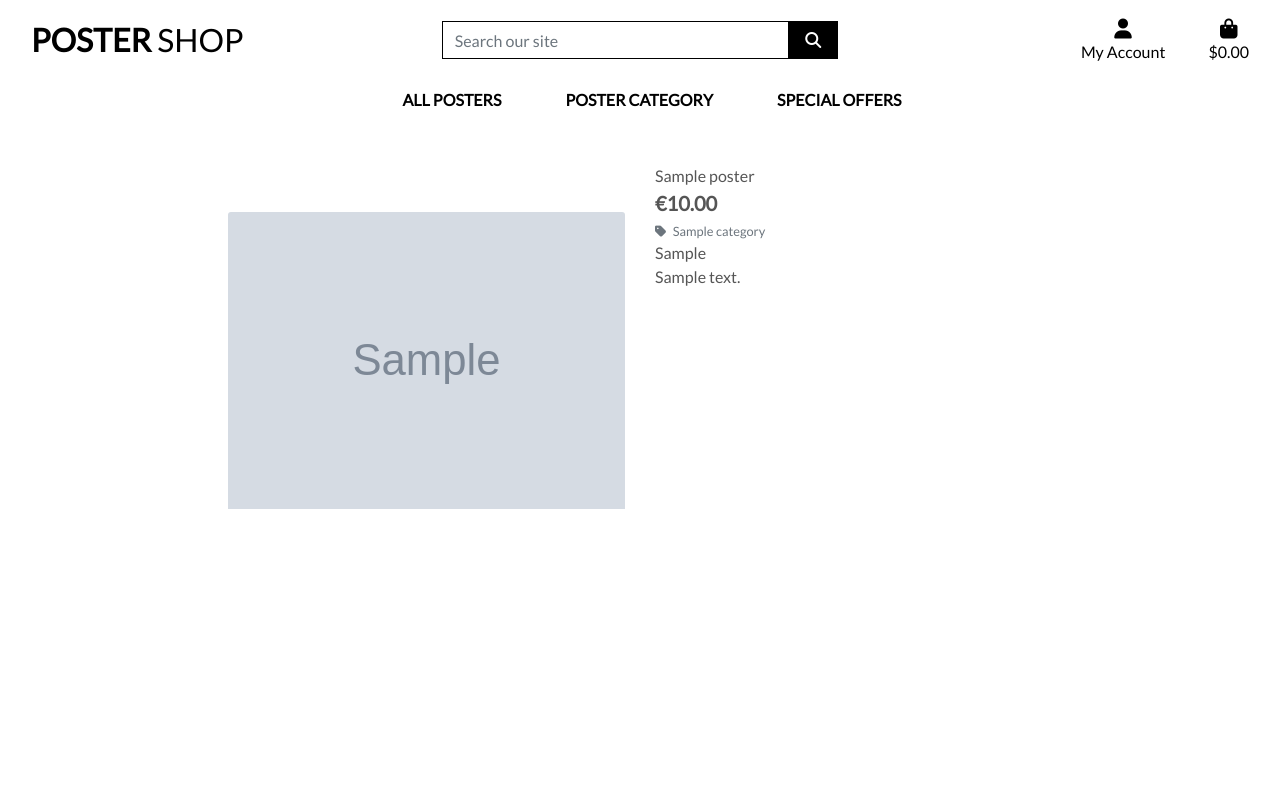
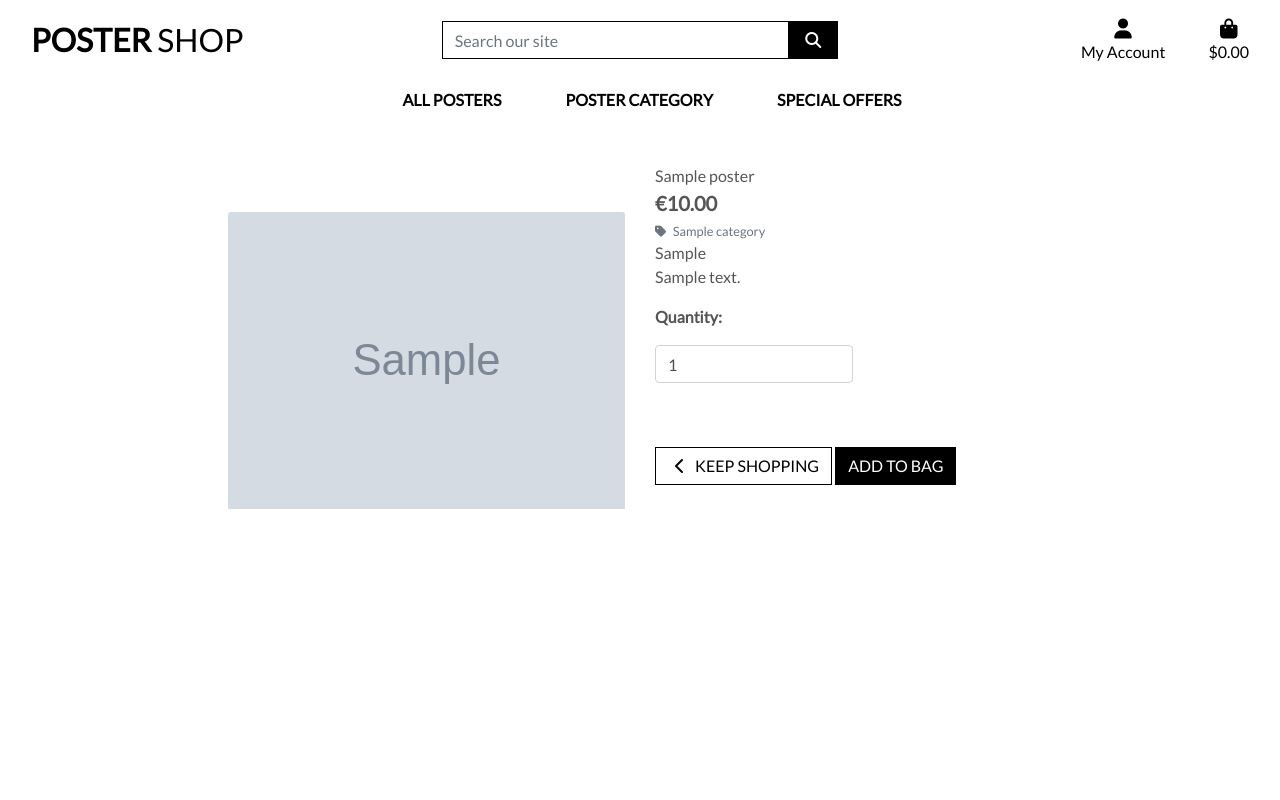
Before and after one commit to slbabin/poster-shop-gp, a Django app: page /posters/1 in a window 1280 px wide. Run offline with Django 3.2, Linux system fonts and the light colour scheme; tables that the repository leaves empty hold one stand-in row (values such as "Sample post"); grey boxes marked "Sample" are stand-in pictures; some libraries are stand-ins or nearby versions.

Commit message:
Added to bag funtion

```diff
--- a/bag/urls.py
+++ b/bag/urls.py
@@ -3,6 +3,7 @@ from . import views
 
 urlpatterns = [
     path('', views.view_bag, name='view_bag' ),
+    path('add/<item_id>', views.add_to_bag, name='add_to_bag' ),
 
 
 ]
--- a/products/templates/products/poster_detail.html
+++ b/products/templates/products/poster_detail.html
@@ -40,6 +40,31 @@
                 {% endif %}
                 <p class="mb-0">{{ poster.artist }}</p>
                 <p class="mb-0">{{ poster.description }}</p>
+
+                <form class="form" action="{% url 'add_to_bag' poster.id %}" method="POST">
+                    {% csrf_token %}
+                    <div class="form-row">
+                        <div class="col-12">
+                            <p class="mt-3"><strong>Quantity:</strong></p>
+                            <div class="form-group w-50">
+                                <div class="input-group">
+                                    <input class="form-control qty_input" type="number" name="quantity" value="1" min="1" max="99" data-item_id="{{ poster.id }}" id="id_qty_{{ poster.id }}">
+                                </div>
+                            </div>
+                        </div>
+
+                        <div class="col-12">
+                            <a href="{% url 'posters' %}" class="btn btn-outline-black rounded-0 mt-5">
+                                <span class="icon">
+                                    <i class="fas fa-chevron-left"></i>
+                                </span>
+                                <span class="text-uppercase">Keep Shopping</span>
+                            </a>
+                            <input type="submit" class="btn btn-black rounded-0 text-uppercase mt-5" value="Add to Bag">
+                        </div>
+                        <input type="hidden" name="redirect_url" value="{{ request.path }}">
+                    </div>
+                </form>
             </div>
         </div>
 
--- a/static/css/base.css
+++ b/static/css/base.css
@@ -36,6 +36,12 @@ body {
 .btn-black {
     background: black;
     color: white;
+
+}
+.btn-outline-black {
+    background: white;
+    color: black !important;
+    border: 1px solid black;
 }
 
 .shop-now-button:hover,
```
Also changed, not shown: bag/views.py (+16 -1 lines).
